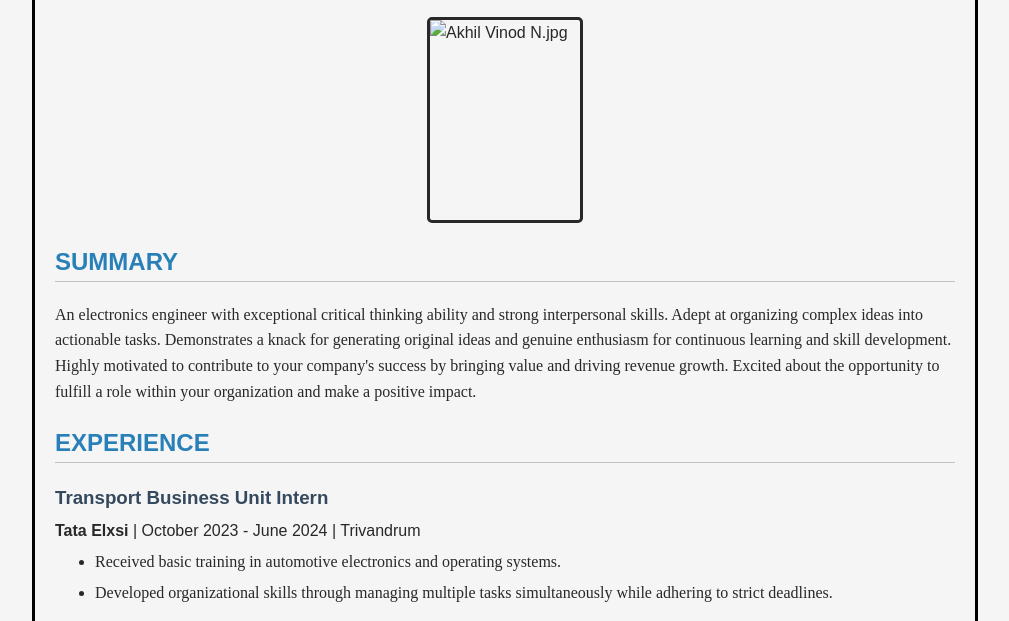
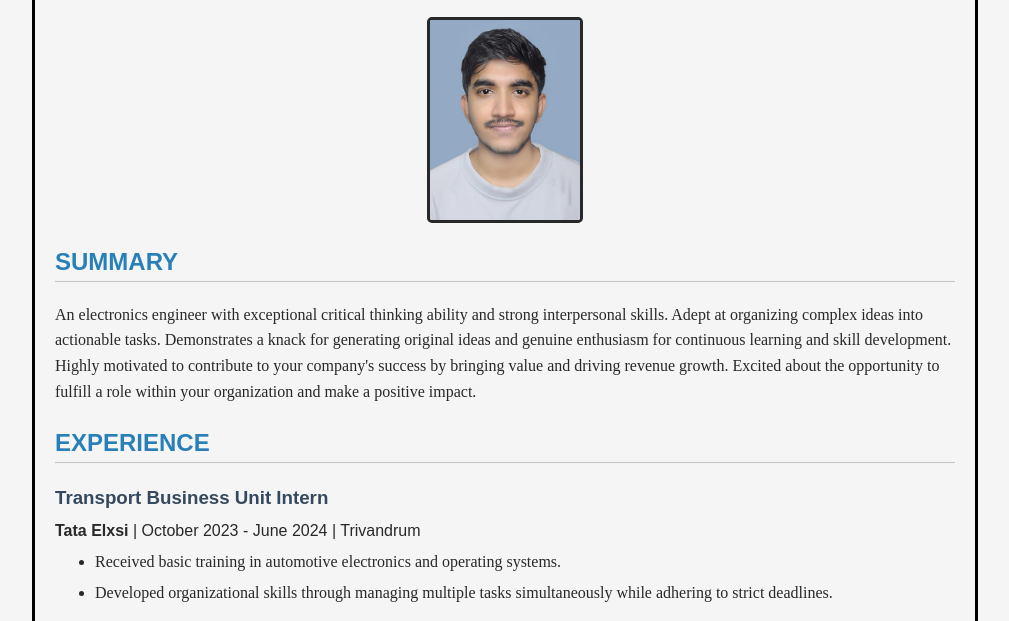
Before and after one commit to Akhil1918/ICTAK, a plain HTML site: page resume2.html in a window 1280 px wide. Shown: the part 100-721 px from the top of the page, without its empty margins (135-1144 px from the left). Drawn offline with Linux system fonts and the light colour scheme.

Commit message:
Update resume2.html

```diff
--- a/resume2.html
+++ b/resume2.html
@@ -14,7 +14,7 @@
         <b>Phone:</b> 8547566550,
         <b>LinkedIn:</b> <a href="https://linkedin.com/in/akhil-vinod-n-1918in" target="_blank">in/akhil-vinod-n-1918in</a><br>
     </p>
-    <p><img src="Images2/Akhil Vinod N Passport Size.jpg" alt="Akhil Vinod N.jpg" width="175" height="225" srcset=""></p>
+    <p><img src="Images/Akhil Vinod N Passport Size.jpg" alt="Akhil Vinod N.jpg" width="175" height="225" srcset=""></p>
     <h2>SUMMARY</h2>
     <p class="content">An electronics engineer with exceptional critical thinking ability and strong interpersonal skills. Adept at organizing complex ideas into actionable tasks. Demonstrates a knack for generating original ideas and genuine enthusiasm for continuous learning and skill development. Highly motivated to contribute to your company's success by bringing value and driving revenue growth. Excited about the opportunity to fulfill a role within your organization and make a positive impact.</p>
 
```
